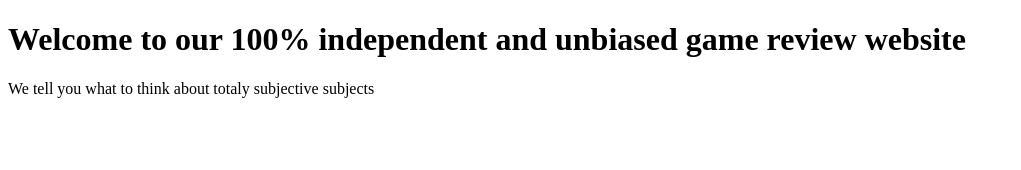
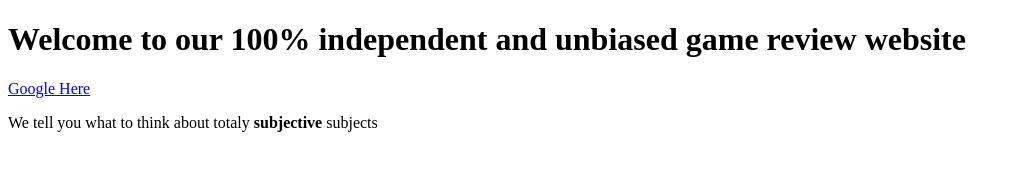
Before and after one commit to BIgladthebig/My-Website, a plain HTML site: page index.html in a window 1280 px wide. Shown: the whole page, without its empty margins (0-1021 px from the left). Drawn offline with Linux system fonts and the light colour scheme.

Commit message:
Added Link

```diff
--- a/index.html
+++ b/index.html
@@ -6,6 +6,7 @@
     </head>
     <body>
         <h1>Welcome to our 100% independent and unbiased game review website</h1>
-        <p>We tell you what to think about totaly subjective subjects </p>
+        <a href="https://www.google.com/">Google Here</a>
+        <p>We tell you what to think about totaly <strong>subjective</strong> subjects </p>
     </body>
 </html>
```
